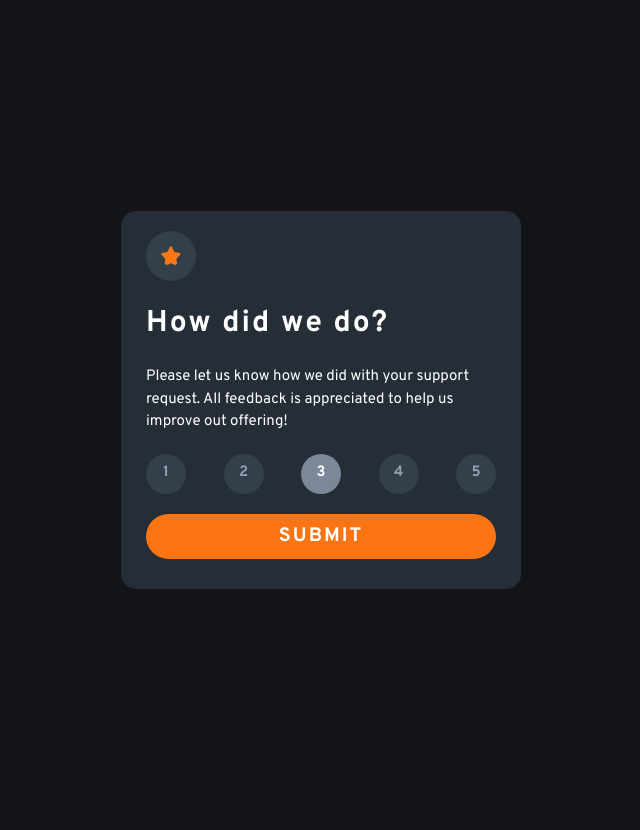
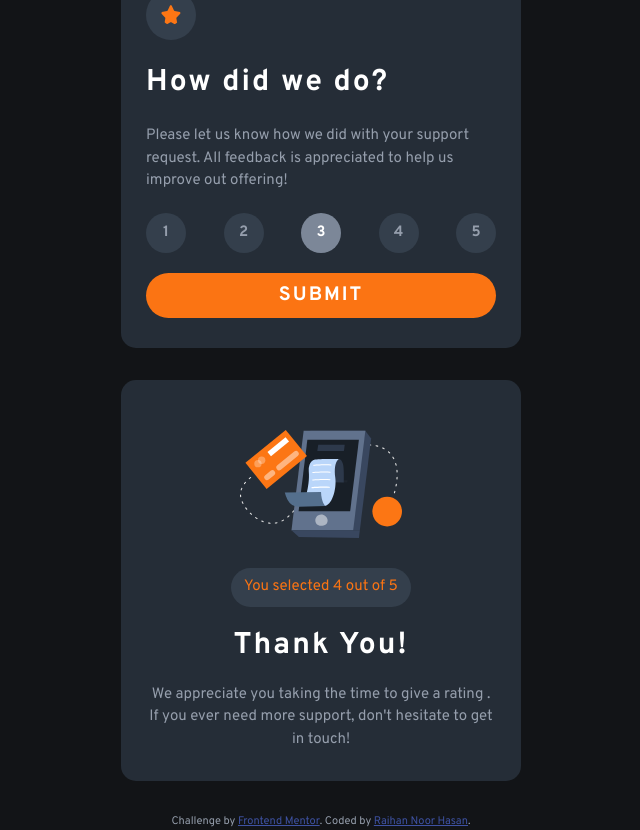
Before and after one commit to raihannoorhasan/interactive-rating-component-main, a plain HTML site: page index.html in a window 1280 px wide. Shown: the whole page, without its empty margins (319-959 px from the left). Before the commit the page ends 800 px from the top, so only its background shows below. Drawn offline with Linux system fonts and the light colour scheme.

Commit message:
component-design done

```diff
--- a/index.html
+++ b/index.html
@@ -16,7 +16,7 @@
   <body>
     <!-- Rating state start -->
 
-    <section class="rating">
+    <section class="rating-state">
       <div class="rating-icon-container">
         <img src="./images/icon-star.svg" alt="" class="rating-icon" />
       </div>
@@ -42,18 +42,25 @@
 
     <!-- Thank you state start -->
 
-    <!-- You selected -->
-    <!-- Add rating here -->
-    <!-- out of 5 Thank you! We appreciate you taking the time to give a rating. If
-    you ever need more support, don’t hesitate to get in touch! -->
+    <section class="thank-you-state">
+      <img src="./images/illustration-thank-you.svg" alt="" />
+      <p class="rating-state">
+        You selected <span class="rating-number">4</span> out of 5
+      </p>
 
-    <!-- Thank you state end -->
+      <h2>Thank You!</h2>
+      <p>
+        We appreciate you taking the time to give a rating . If you ever need
+        more support, don't hesitate to get in touch!
+      </p>
+    </section>
 
-    <!-- <div class="attribution">
+    <div class="attribution">
       Challenge by
       <a href="https://www.frontendmentor.io?ref=challenge" target="_blank"
         >Frontend Mentor</a
-      >. Coded by <a href="#">Your Name Here</a>.
-    </div> -->
+      >. Coded by
+      <a href="https://github.com/raihannoorhasan">Raihan Noor Hasan</a>.
+    </div>
   </body>
 </html>
--- a/styles.css
+++ b/styles.css
@@ -96,19 +96,25 @@ body {
   font-family: "Overpass", sans-serif;
   font-size: var(--base-fs);
   display: flex;
+  flex-direction: column;
   justify-content: center;
   align-items: center;
   background-color: var(--deep-dark-blue);
-  color: var(--white);
+  color: var(--light-grey);
 }
 
-.rating {
+/* Rating state */
+
+.rating-state,
+.thank-you-state {
   width: 90%;
   max-width: 400px;
   background-color: var(--dark-blue);
   border-radius: 1em;
   padding: var(--sizer-1) var(--sizer-2);
   padding-bottom: var(--sizer-3);
+
+  margin-bottom: 2rem;
 }
 
 .rating-icon-container {
@@ -131,6 +137,7 @@ body {
   font-weight: 700;
   padding: var(--sizer-1) 0;
   letter-spacing: 2px;
+  color: white;
 }
 
 .rating-rates {
@@ -144,7 +151,6 @@ body {
   width: 40px;
   height: 40px;
   padding: 1rem;
-  color: var(--light-grey);
   background-color: var(--light-blu-clr);
   border-radius: 50%;
   font-weight: 700;
@@ -157,8 +163,8 @@ body {
 }
 
 .rating-rate:hover {
-  background-color: var(--white);
-  color: var(--primary-orange);
+  background-color: var(--primary-orange);
+  color: var(--white);
   cursor: pointer;
 }
 
@@ -181,8 +187,52 @@ body {
   color: var(--primary-orange);
 }
 
+/* Thank you state */
+
+.thank-you-state {
+  display: flex;
+  flex-direction: column;
+  justify-content: center;
+  align-items: center;
+}
+
+.thank-you-state img {
+  margin: var(--sizer-3) 0;
+}
+
+.thank-you-state .rating-state {
+  width: auto;
+  background-color: var(--light-blu-clr);
+  padding: 0.5rem 0.8rem;
+  border-radius: 99px;
+  color: var(--primary-orange);
+  margin: 0;
+}
+
+.thank-you-state p {
+  text-align: center;
+}
+
+.thank-you-state h2 {
+  color: var(--white);
+  margin: 1rem 0;
+  font-size: var(--fs-mobile);
+  letter-spacing: 2px;
+}
+
+/* Attribution default classes */
+
+.attribution {
+  font-size: 11px;
+  text-align: center;
+}
+.attribution a {
+  color: hsl(228, 45%, 44%);
+}
+
 @media screen and (min-width: 375px) {
-  .heading {
+  .heading,
+  .thank-you-state h2 {
     font-size: var(--fs-desktop);
   }
 }
```
